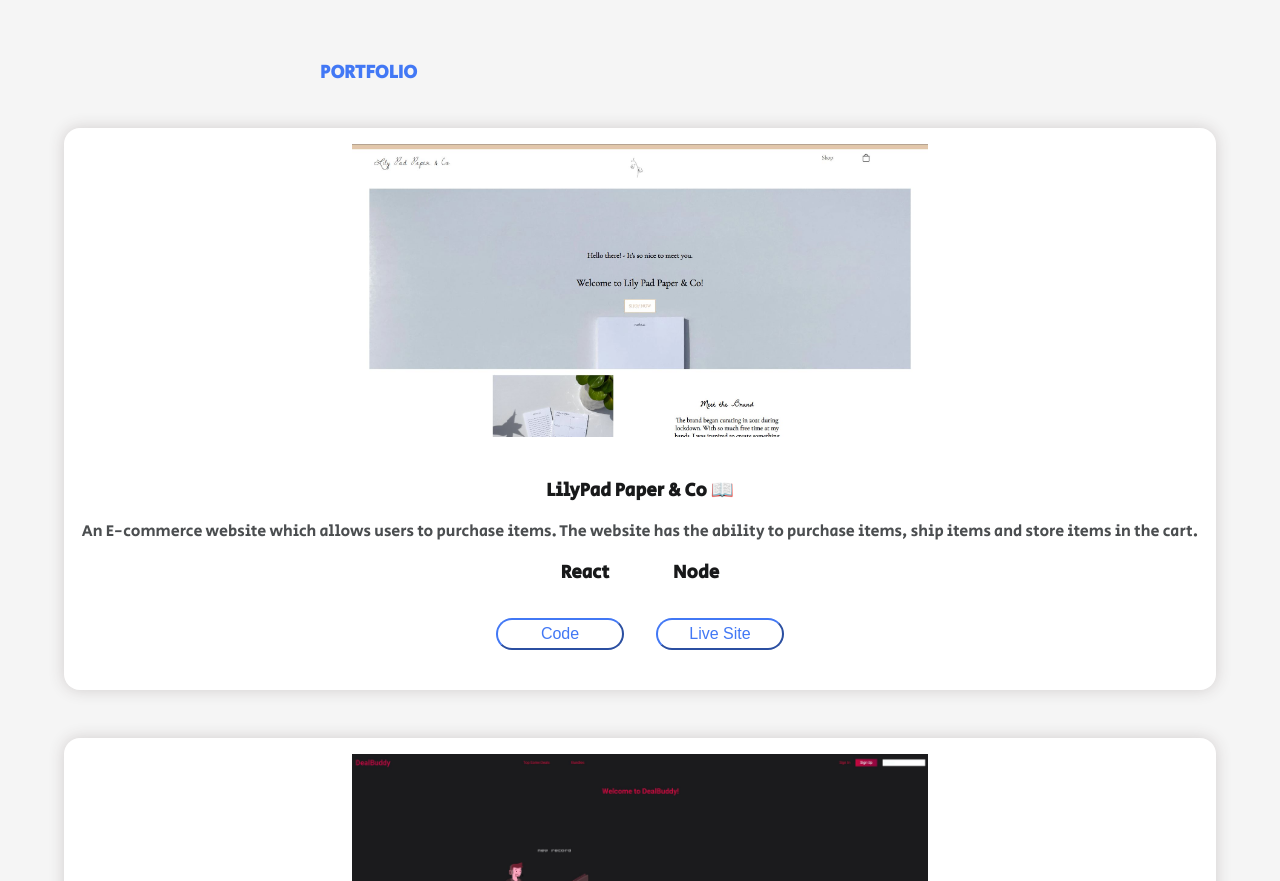
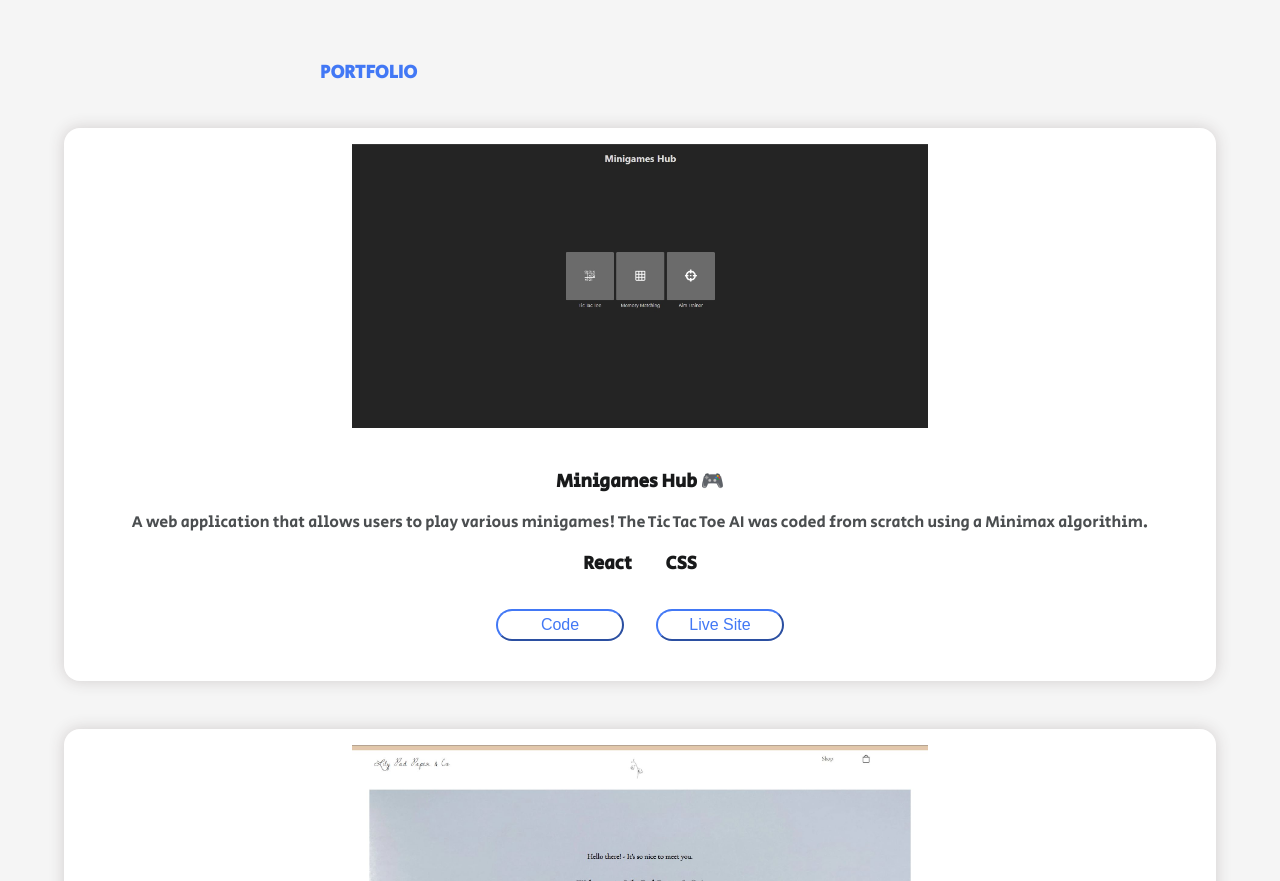
Before and after one commit to Matthewpimentel/Portfolio-Update, a React (Create React App) app: page / in a window 1280 px wide. Shown: the part 760-1641 px from the top of the page. Built offline with nearby package versions, Linux system fonts and the light colour scheme.

Commit message:
added a project

```diff
--- a/src/Components/Projects.js
+++ b/src/Components/Projects.js
@@ -2,6 +2,7 @@
 import lilypad from "../Images/lilypadpaper.JPG";
 import dealbuddy from "../Images/dealbuddy.JPG";
 import pokedex from "../Images/pokedex.JPG";
+import minigames from "../Images/minigames.jpg"
 import {
   useEffect,
   useState,
@@ -63,6 +64,22 @@
       <div className="projects-title">
         <h3>PORTFOLIO</h3>
       </div>
+      <div className="project-info-right">
+        <div className="projects-info-blurb">
+          <h3>Minigames Hub 🎮</h3>
+          <p>
+            A web application that allows users to play various minigames! The Tic Tac Toe AI was coded from scratch using a Minimax algorithim.
+          </p>
+          <h3>
+            React &nbsp; &nbsp; &nbsp; &nbsp; CSS
+          </h3>
+          <div className="projects-links">
+            <button onClick={() => goToLink("https://github.com/Matthewpimentel/mini-games")}>Code</button>
+            <button onClick={() => goToLink("https://matthewminigames.netlify.app/")}>Live Site</button>
+          </div>
+        </div>
+        <img src={minigames}></img>
+      </div>
       <div className="project-info-left">
         <img src={lilypad}></img>
         <div className="projects-info-blurb">
```
Also changed, not shown: src/Images/minigames.jpg (added).
